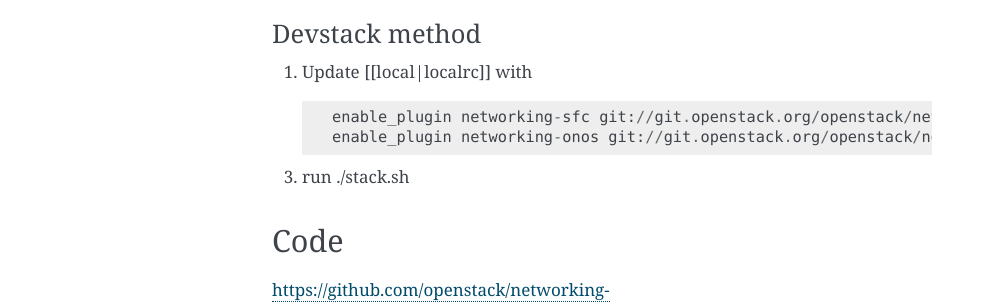
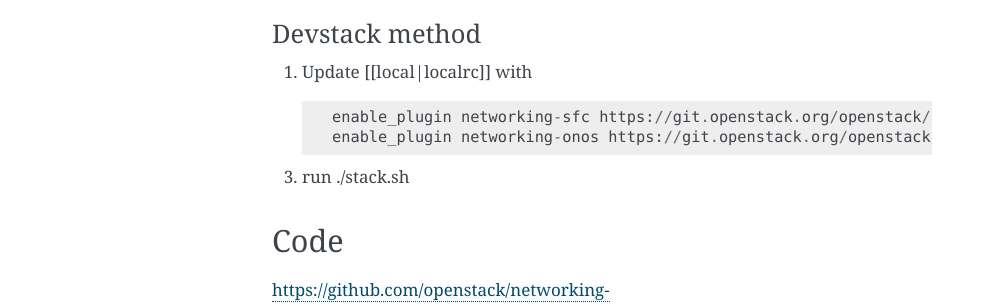
Before and after one commit to openstack-archive/networking-onos, a Sphinx documentation site: the page built from doc/source/devref/sfc_driver.rst, in a window 1280 px wide. Shown: the part 583-887 px from the top of the page, without its empty margins (148-1141 px from the left). Built offline with Sphinx 7.4.7, drawn with Linux system fonts in a browser that asks for light colours.

Commit message:
Replace openstack.org git:// URLs with https://
This is a mechanically generated change to replace openstack.org
git:// URLs with https:// equivalents.

This is in aid of a planned future move of the git hosting
infrastructure to a self-hosted instance of gitea (https://gitea.io),
which does not support the git wire protocol at this stage.

This update should result in no functional change.

For more information see the thread at

 http://lists.openstack.org/pipermail/openstack-discuss/2019-March/003825.html

Change-Id: I7494e5c1a4528b095f889f3dbb0e19851c1c70fa

```diff
--- a/doc/source/devref/flowclassifier_driver.rst
+++ b/doc/source/devref/flowclassifier_driver.rst
@@ -52,8 +52,8 @@
 1. Update [[local|localrc]] with
    ::
 
-     enable_plugin networking-sfc git://git.openstack.org/openstack/networking-sfc
-     enable_plugin networking-onos git://git.openstack.org/openstack/networking-onos
+     enable_plugin networking-sfc https://git.openstack.org/openstack/networking-sfc
+     enable_plugin networking-onos https://git.openstack.org/openstack/networking-onos
 
 3. run ./stack.sh
 
--- a/doc/source/devref/sfc_driver.rst
+++ b/doc/source/devref/sfc_driver.rst
@@ -51,8 +51,8 @@
 1. Update [[local|localrc]] with
    ::
 
-     enable_plugin networking-sfc git://git.openstack.org/openstack/networking-sfc
-     enable_plugin networking-onos git://git.openstack.org/openstack/networking-onos
+     enable_plugin networking-sfc https://git.openstack.org/openstack/networking-sfc
+     enable_plugin networking-onos https://git.openstack.org/openstack/networking-onos
 
 3. run ./stack.sh
 
```
Also changed, not shown: 1 other file.
